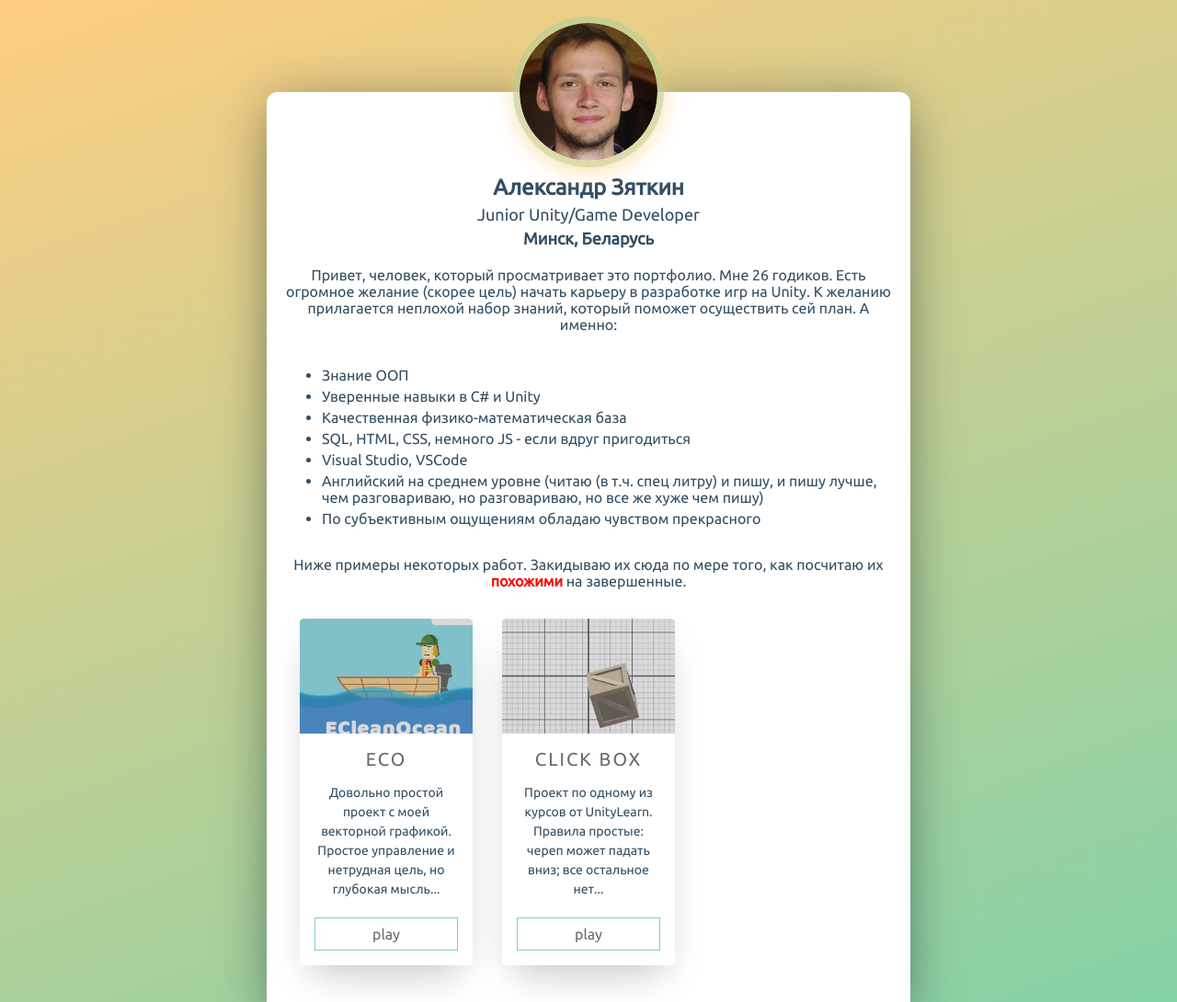
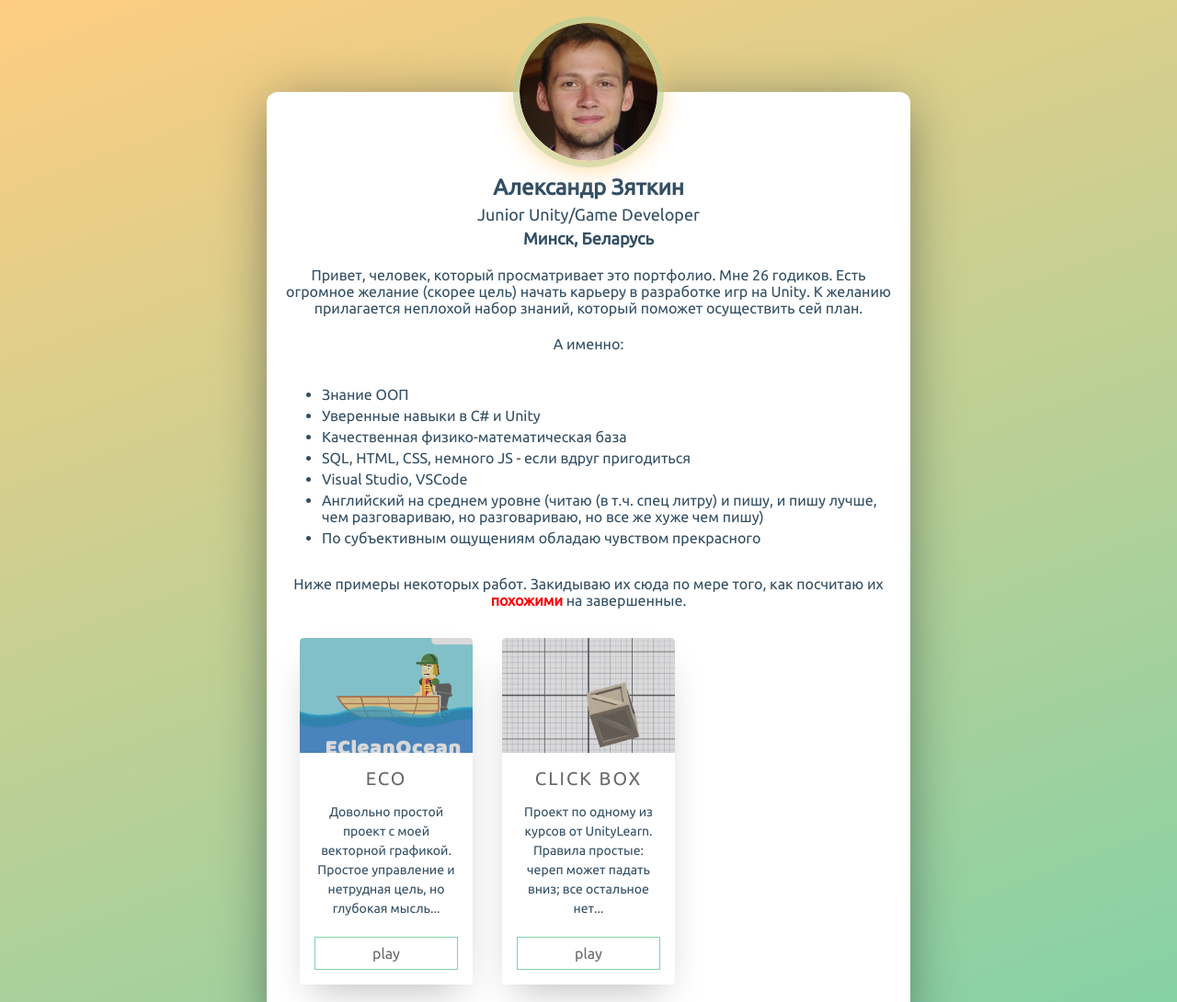
Before and after one commit to alexZyatkin/alexZyatkin.github.io, a plain HTML site: page index.html in a window 1280 px wide. Shown: the top 1090 px of the page at 92% size. Drawn offline with Linux system fonts and the light colour scheme.

Commit message:
Update index.html

```diff
--- a/index.html
+++ b/index.html
@@ -21,9 +21,8 @@
             <!-- ABOUT -->
             <div class="profile-card-inf">
                 <p class="profile-card-inf__txt">Привет, человек, который просматривает это портфолио. Мне 26 годиков. Есть огромное желание (скорее цель) начать карьеру в разработке игр на Unity. К желанию прилагается неплохой набор знаний, который поможет осуществить сей план.
-                  А именно:
-
-                </p>
+                  </p>
+                <p class="profile-card-inf__txt">А именно:</p>
                   <ul class="profile-card-inf__list">
                     <li class="profile-card-inf__txt">Знание ООП</li>
                     <li class="profile-card-inf__txt">Уверенные навыки в C# и Unity</li>
```
